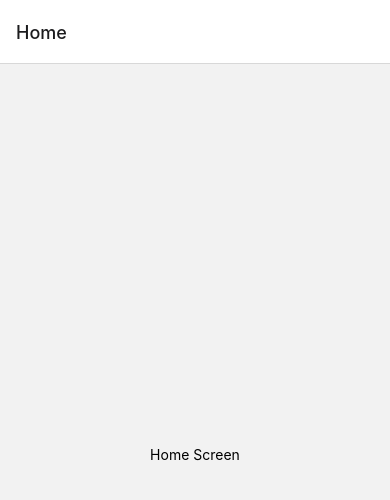
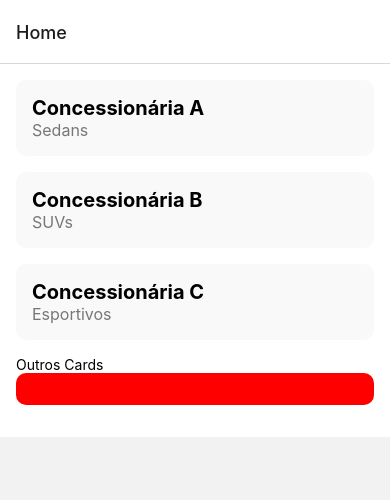
Before and after one commit to GiovanniRezende/garagem-react-native, a React Native app: screen /Home in a window 390 px wide. Shown: the top 500 px of the page. Built offline with nearby package versions, Linux system fonts and the light colour scheme.

Commit message:
Main e Card criado

```diff
--- a/App.js
+++ b/App.js
@@ -1,18 +1,13 @@
-import { Text, View } from 'react-native';
-import { NavigationContainer } from '@react-navigation/native';
-import { createNativeStackNavigator } from '@react-navigation/native-stack';
+import React from "react";
+import { NavigationContainer } from "@react-navigation/native";
+import { createStackNavigator } from "@react-navigation/stack";
+import HomeScreen from "./screens/HomeScreen";
 
-function HomeScreen() {
-  return (
-    <View style={{ flex: 1, alignItems: 'center', justifyContent: 'center' }} >
-      <Text>Home Screen</Text>
-    </View>
-  );
-}
 
-const Stack = createNativeStackNavigator();
 
-export default function App() {
+const Stack = createStackNavigator();
+
+const App = () => {
   return (
     <NavigationContainer>
       <Stack.Navigator>
@@ -20,4 +15,6 @@ export default function App() {
       </Stack.Navigator>
     </NavigationContainer>
   );
-}
+};
+
+export default App;
--- /dev/null
+++ b/components/CardComp.js
@@ -0,0 +1,25 @@
+import React from 'react';
+import { View, Text, StyleSheet } from 'react-native';
+
+const Card = ({ title }) => {
+  return (
+    <View style={styles.card}>
+      <Text style={styles.cardTitle}>{title}</Text>
+    </View>
+  );
+};
+
+const styles = StyleSheet.create({
+  card: {
+    backgroundColor: 'red',
+    borderRadius: 10,
+    padding: 16,
+    marginBottom: 16,
+  },
+  cardTitle: {
+    fontSize: 20,
+    fontWeight: 'bold',
+  },
+});
+
+export default Card;
--- /dev/null
+++ b/components/MainComp.js
@@ -0,0 +1,68 @@
+import React from 'react';
+import { View, Text, StyleSheet, FlatList, TouchableOpacity } from 'react-native';
+import Card from '../components/CardComp'
+
+
+
+const MainComp = ({ navigation }) => {
+  const data = [
+    { id: '1', name: 'Concessionária A', category: 'Sedans' },
+    { id: '2', name: 'Concessionária B', category: 'SUVs' },
+    { id: '3', name: 'Concessionária C', category: 'Esportivos' },
+  ];
+
+  const renderItem = ({ item }) => (
+    <TouchableOpacity
+      style={styles.restaurantCard}
+      onPress={() => navigation.navigate('Detalhes', { restaurant: item })}
+    >
+      <Text style={styles.restaurantName}>{item.name}</Text>
+      <Text style={styles.restaurantCategory}>{item.category}</Text>
+    </TouchableOpacity>
+  );
+
+  return (
+    <View style={styles.container}>
+      <FlatList
+        data={data}
+        renderItem={renderItem}
+        keyExtractor={item => item.id}
+      />
+
+
+      <View style={styles.cardsContainer}>
+        <Text style={styles.cardsTitle}>Outros Cards</Text>
+        <View style={styles.cardsRow}>
+         <Card />
+        </View>
+        <View style={styles.cardsRow}>
+        </View>
+      </View>
+    </View>
+  );
+};
+
+const styles = StyleSheet.create({
+  container: {
+    flex: 1,
+    backgroundColor: '#fff',
+    padding: 16,
+  },
+  restaurantCard: {
+    backgroundColor: '#f9f9f9',
+    borderRadius: 10,
+    padding: 16,
+    marginBottom: 16,
+  },
+  restaurantName: {
+    fontSize: 20,
+    fontWeight: 'bold',
+  },
+  restaurantCategory: {
+    fontSize: 16,
+    color: '#777',
+  },
+
+});
+
+export default MainComp;
--- a/screens/HomeScreen.js
+++ b/screens/HomeScreen.js
@@ -1,18 +1,20 @@
-import React from 'react';
-import { View, StyleSheet} from 'react-native';
-import { NavigationContainer } from '@react-navigation/native';
-import { createStackNavigator } from '@react-navigation/stack';
-import { useNavigation } from '@react-navigation/native';
+import React from "react";
+import { View, StyleSheet } from "react-native";
+import { NavigationContainer } from "@react-navigation/native";
+import { createStackNavigator } from "@react-navigation/stack";
+import { useNavigation } from "@react-navigation/native";
+import MainComp from "../components/MainComp";
 
-// body
-
-<h1>Titulo</h1>
+const HomeScreen = () => {
+  return (
+    <View>
+      <MainComp />
+    </View>
+  );
+};
 
 const styles = StyleSheet.create({
-
-// styles
-
+  // styles
 });
 
-
 export default HomeScreen;
```
